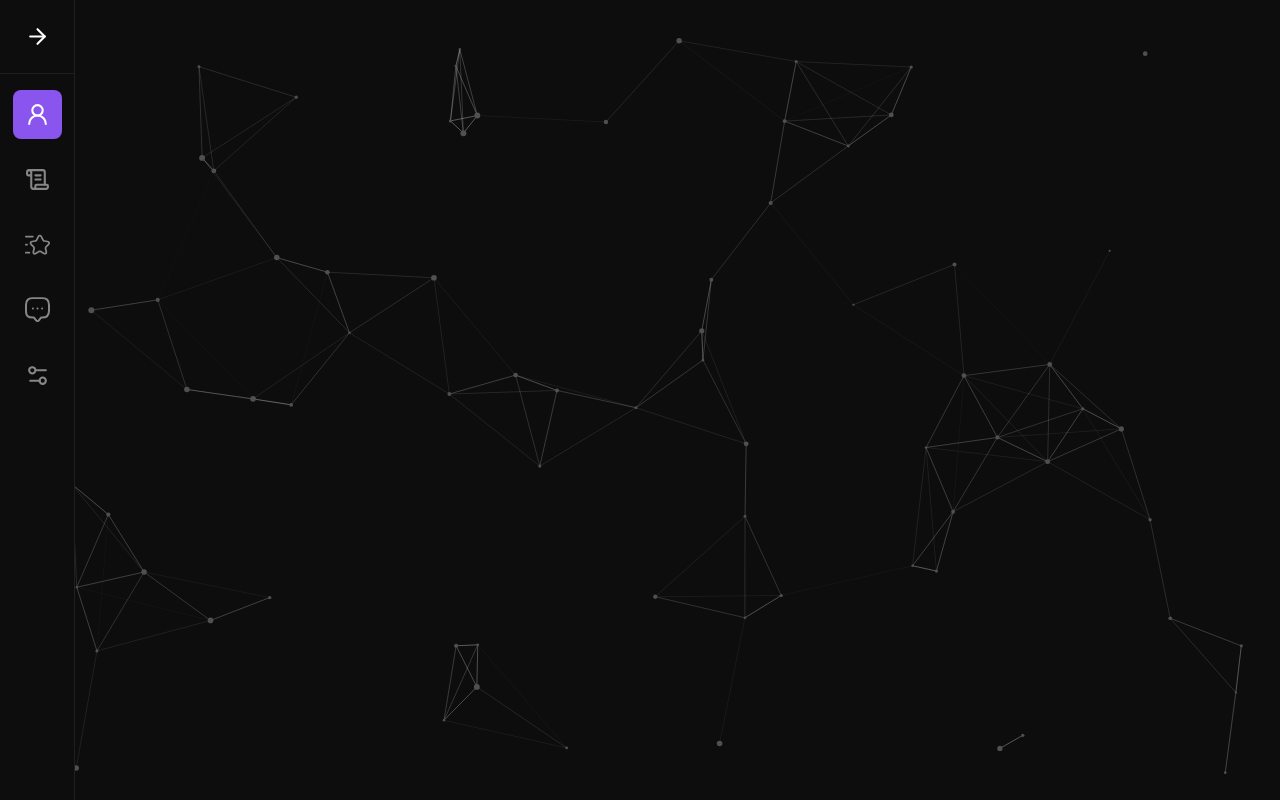
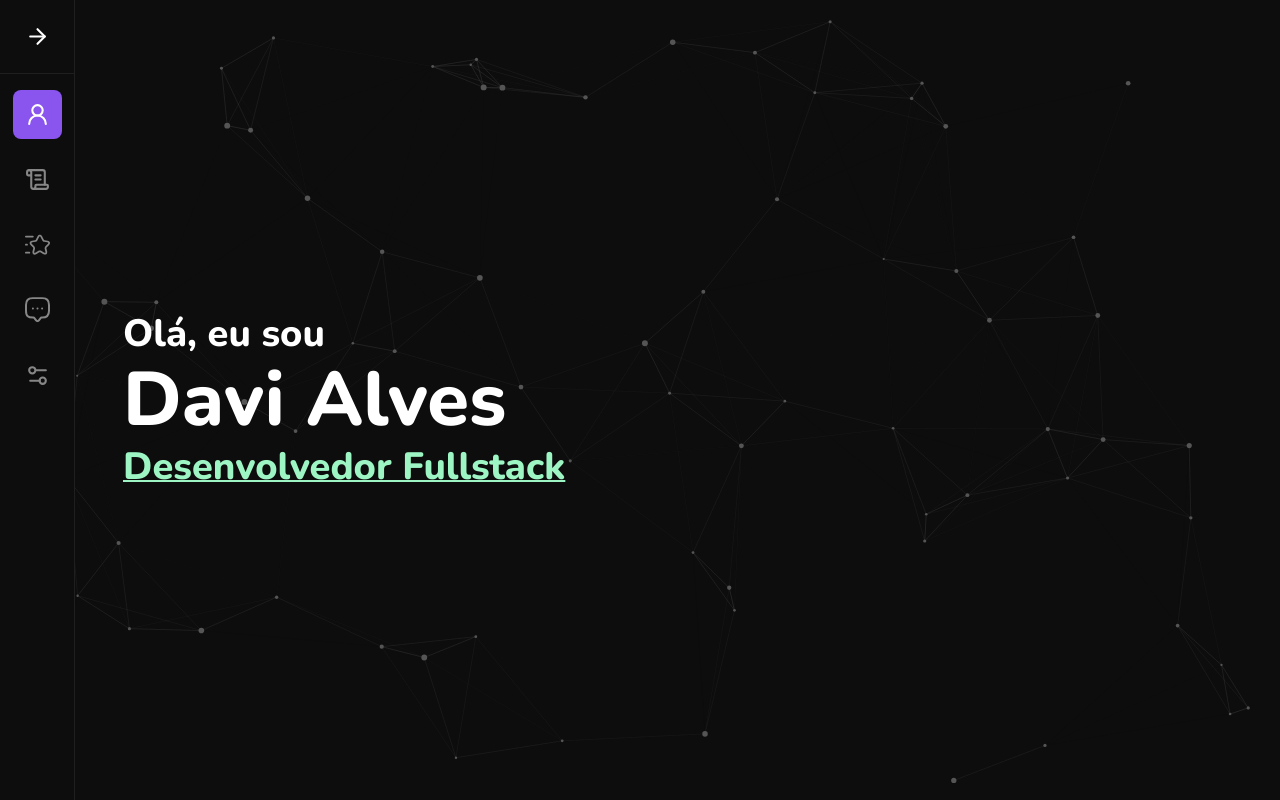
Before and after one commit to daviaxs/portfolio-v2, a Next.js app: page /app/home in a window 1280 px wide. Built offline with nearby package versions, Linux system fonts and the light colour scheme.

Commit message:
ref: Refactor ParticleComponent import and add ParticlesComponent to all pages

```diff
--- a/src/app/app/home/page.tsx
+++ b/src/app/app/home/page.tsx
@@ -1,9 +1,17 @@
-import { ParticlesComponent } from './utils/components/particles/ParticlesComponent'
-
 export default function HomePage() {
   return (
-    <div>
-      <ParticlesComponent />
+    <div className="flex items-center justify-between w-full h-full">
+      <div className="flex flex-col items-start">
+        <p className="font-extrabold text-[38px]">Olá, eu sou</p>
+
+        <h3 className="font-extrabold text-[76px] leading-[100%]">
+          Davi Alves
+        </h3>
+
+        <p className="font-extrabold text-[38px] text-green-200 decoration-green-200 decoration-2 underline">
+          Desenvolvedor Fullstack
+        </p>
+      </div>
     </div>
   )
 }
--- a/src/app/app/layout.tsx
+++ b/src/app/app/layout.tsx
@@ -1,6 +1,7 @@
 import { ReactNode } from 'react'
 import { AnimatePage } from './animatePage'
 import { Navigation } from './utils/components/navigation/Navigation'
+import { ParticlesComponent } from './utils/components/particles/ParticlesComponent'
 
 interface DashboardLayoutProps {
   children: ReactNode
@@ -12,6 +13,8 @@ export default function DashboardLayout({ children }: DashboardLayoutProps) {
       <Navigation />
 
       {children}
+
+      <ParticlesComponent />
     </AnimatePage>
   )
 }
--- a/src/app/app/template.tsx
+++ b/src/app/app/template.tsx
@@ -14,7 +14,7 @@ export default function Template({ children }: { children: React.ReactNode }) {
       initial={{ y: 20, opacity: 0 }}
       animate={{ y: 0, opacity: 1 }}
       transition={{ ease: 'easeInOut', duration: 0.5 }}
-      className={`overflow-y-auto w-full h-full ${width <= 900 ? 'pb-[5rem]' : ''}`}
+      className={`overflow-y-auto w-full h-full z-10 ${width <= 900 ? 'px-[2rem]' : 'px-[3rem]'} ${width <= 900 ? 'pb-[5rem]' : ''}`}
     >
       {children}
     </motion.main>
--- a/src/app/app/utils/components/navigation/NavigationDesktop.tsx
+++ b/src/app/app/utils/components/navigation/NavigationDesktop.tsx
@@ -26,7 +26,7 @@ export function NavigationDesktop() {
   }
 
   return (
-    <aside className="h-full w-[5rem] bg-grey-900 border-r-[1px] border-grey-500 flex flex-col items-center justify-start z-10">
+    <aside className="h-full w-[5rem] bg-grey-900 border-r-[1px] border-grey-500 flex flex-col items-center justify-start z-20">
       <header className="border-b-[1px] border-grey-500 w-full py-4 flex items-center justify-center">
         <NavigationDialog />
       </header>
--- a/src/app/app/utils/components/navigation/NavigationMobile.tsx
+++ b/src/app/app/utils/components/navigation/NavigationMobile.tsx
@@ -30,7 +30,7 @@ export function NavigationMobile() {
   }
 
   return (
-    <menu className="h-fit w-full bg-grey-700 border-grey-500 flex items-center absolute justify-center rounded-tr-lg rounded-tl-lg bottom-0 px-4 py-2 z-10">
+    <menu className="h-fit w-full bg-grey-700 border-grey-500 flex items-center absolute justify-center rounded-tr-lg rounded-tl-lg bottom-0 px-4 py-2 z-20">
       <nav className="flex items-end justify-between w-full gap-4 overflow-hidden">
         {mobileLinks.map((page) => (
           <Link
--- a/src/app/app/utils/components/navigation/NavigationTablet.tsx
+++ b/src/app/app/utils/components/navigation/NavigationTablet.tsx
@@ -26,7 +26,7 @@ export function NavigationTablet() {
   }
 
   return (
-    <menu className="h-fit w-full bg-grey-700 border-grey-500 flex items-center justify-center absolute rounded-tr-lg rounded-tl-lg bottom-0 px-4 py-2 z-10">
+    <menu className="h-fit w-full bg-grey-700 border-grey-500 flex items-center justify-center absolute rounded-tr-lg rounded-tl-lg bottom-0 px-4 py-2 z-20">
       <nav className="flex items-end justify-between w-full gap-4 overflow-hidden">
         {tabletLinks.map((page) => (
           <Link
--- a/src/app/app/home/utils/components/particles/Particles.js
+++ b/src/app/app/utils/components/particles/Particles.js
@@ -60,11 +60,11 @@ const ParticlesComponent = (props) => {
       },
       particles: {
         color: {
-          value: '#505050',
+          value: '#555555',
         },
         links: {
-          color: '#FFFFFF',
-          distance: 150,
+          color: '#555555',
+          distance: 200,
           enable: true,
           opacity: 0.2,
           width: 1,
@@ -100,7 +100,14 @@ const ParticlesComponent = (props) => {
     [],
   )
 
-  return <Particles id={props.id} init={particlesLoaded} options={options} />
+  return (
+    <Particles
+      id={props.id}
+      init={particlesLoaded}
+      options={options}
+      className="z-0"
+    />
+  )
 }
 
 export default ParticlesComponent
--- a/tsconfig.json
+++ b/tsconfig.json
@@ -21,6 +21,6 @@
       "@/*": ["./src/*"]
     }
   },
-  "include": ["next-env.d.ts", "**/*.ts", "**/*.tsx", ".next/types/**/*.ts", "src/app/app/home/utils/components/particles/Particles.js]"],
+  "include": ["next-env.d.ts", "**/*.ts", "**/*.tsx", ".next/types/**/*.ts", "src/app/app/utils/components/particles/Particles.js]"],
   "exclude": ["node_modules"]
 }
```
Also changed, not shown: src/app/app/utils/components/particles/ParticlesComponent.tsx (renamed from src/app/app/home/utils/components/particles/ParticlesComponent.tsx).
